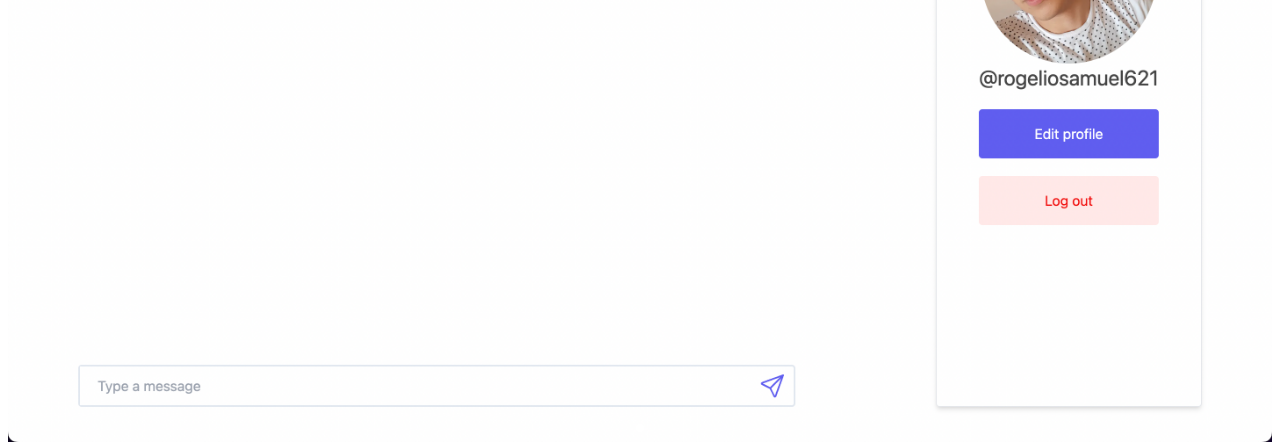
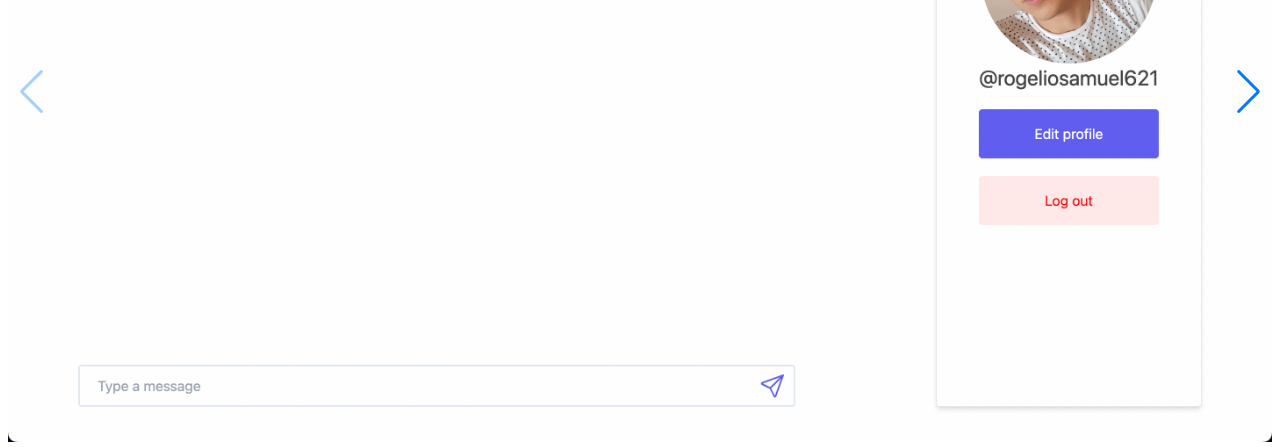
Before and after one commit to sam-621/rogeliosamuel.com, a Next.js app: page / in a window 1280 px wide. Shown: the part 920-1367 px from the top of the page. Built offline with nearby package versions, Linux system fonts and the light colour scheme.

Commit message:
add CarouselNavigation

```diff
--- a/src/components/containers/Carousel.tsx
+++ b/src/components/containers/Carousel.tsx
@@ -1,4 +1,3 @@
-// Import Swiper React components
 import { Swiper } from 'swiper/react'
 
 import 'swiper/css'
--- /dev/null
+++ b/src/components/containers/CarouselNavigation.tsx
@@ -0,0 +1,21 @@
+import { Swiper } from 'swiper/react'
+
+import 'swiper/css'
+import 'swiper/css/navigation'
+
+import { Navigation } from 'swiper'
+import { FC, PropsWithChildren } from 'react'
+
+export const CarouselNavigation: FC<PropsWithChildren> = ({ children }) => {
+  return (
+    <Swiper
+      modules={[Navigation]}
+      navigation={true}
+      spaceBetween={20}
+      slidesPerView={1}
+      className="rounded"
+    >
+      {children}
+    </Swiper>
+  )
+}
--- a/src/components/sections/desktop/ProjectsDesktop.tsx
+++ b/src/components/sections/desktop/ProjectsDesktop.tsx
@@ -1,4 +1,4 @@
-import { Carousel } from '@containers/Carousel'
+import { CarouselNavigation } from '@containers/CarouselNavigation'
 import { projects } from '@data/projects'
 import { Card } from '@items/Card'
 import { SectionLayout } from 'components/layouts/SectionLayout'
@@ -8,13 +8,13 @@ import { SwiperSlide } from 'swiper/react'
 export const ProjectsDesktop = () => {
   return (
     <SectionLayout title="Projects">
-      <Carousel>
+      <CarouselNavigation>
         {projects.map((item, i) => (
           <SwiperSlide key={i} className="mb-10 rounded">
             <Card {...item} />
           </SwiperSlide>
         ))}
-      </Carousel>
+      </CarouselNavigation>
     </SectionLayout>
   )
 }
```
